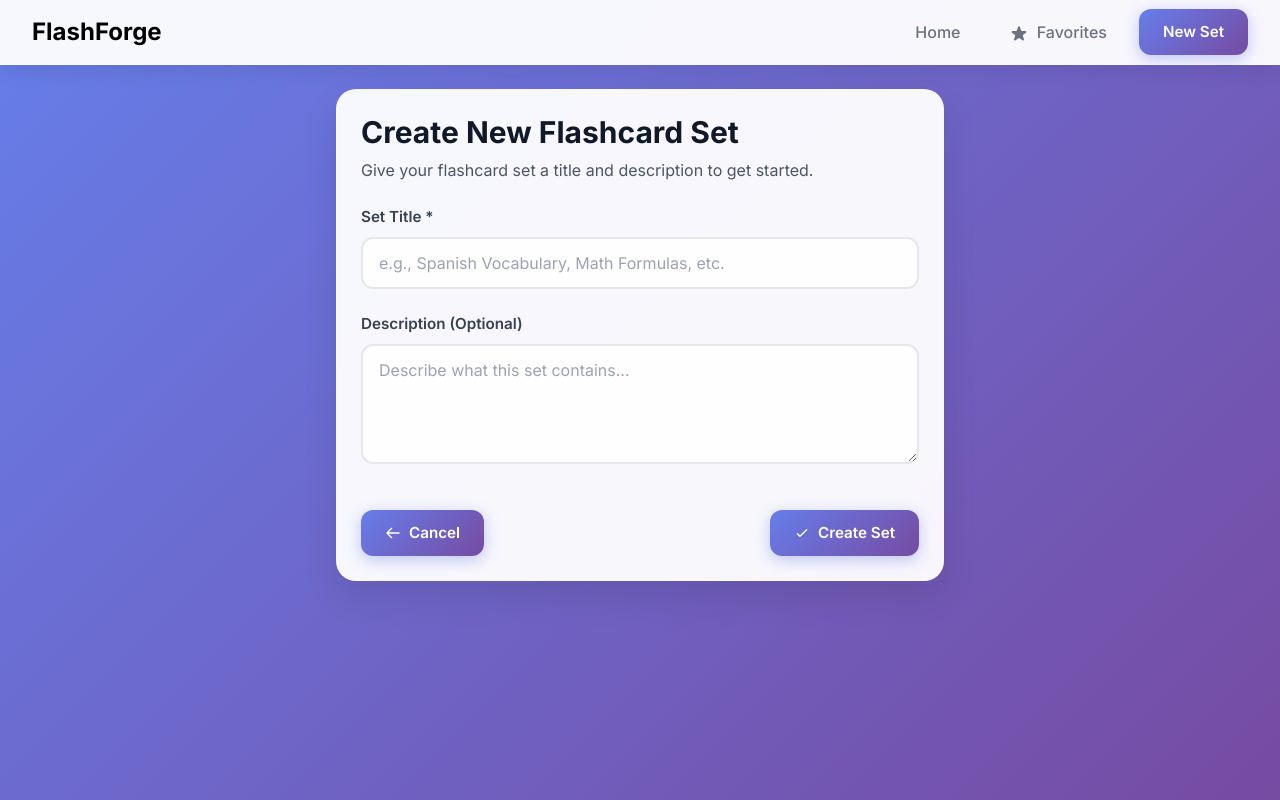
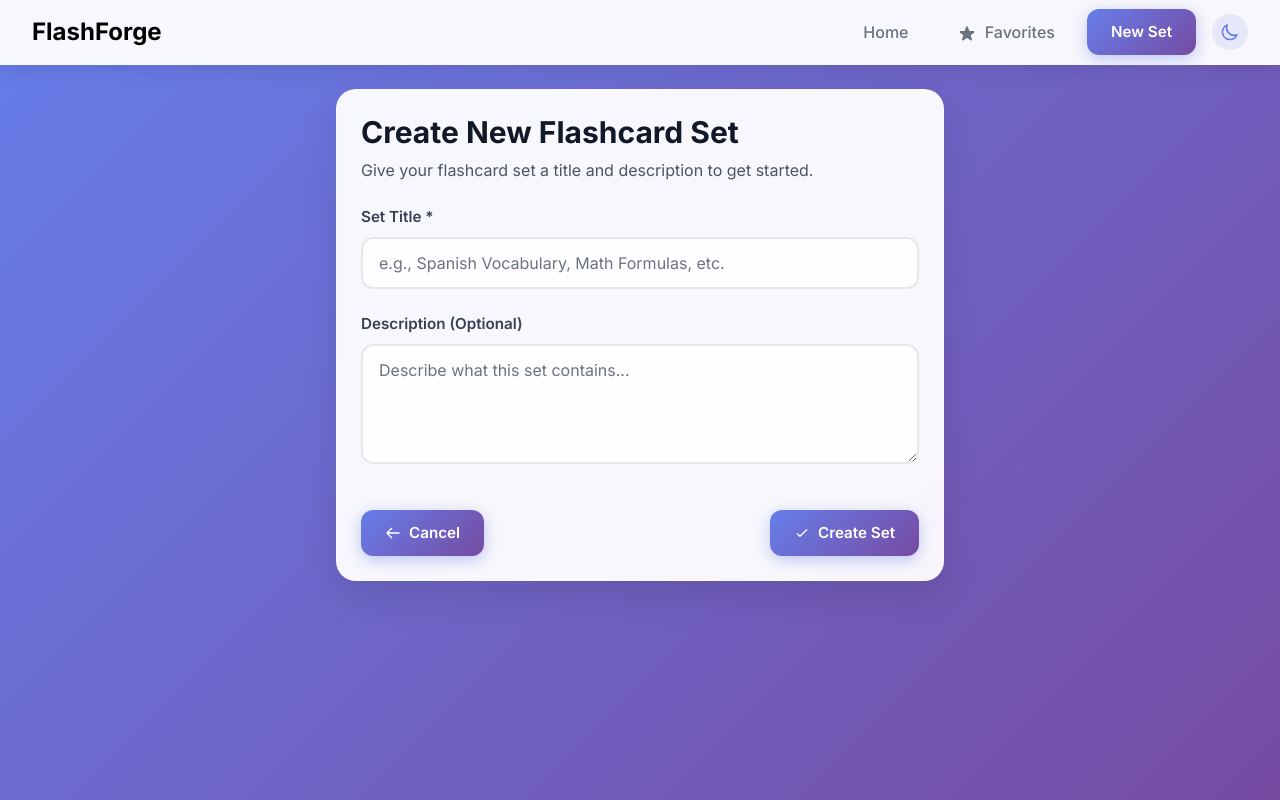
Before and after one commit to NathanielDSmith/Flashforge, a Flask app: page /set/new in a window 1280 px wide. Run offline with Flask 3, Linux system fonts and the light colour scheme; some libraries are stand-ins or nearby versions.

Commit message:
feat: dark mode with system preference detection
- data-theme attribute on <html> drives a full set of CSS custom properties
- Applied before first paint to avoid flash of wrong theme
- Auto-detects system preference (prefers-color-scheme) on first visit
- Moon/sun toggle button in the nav bar persists choice to localStorage
- Covers body, cards, header, forms, search bar, study controls

Co-Authored-By: Claude Sonnet 4.6 <noreply@anthropic.com>

```diff
--- a/static/css/flashcard.css
+++ b/static/css/flashcard.css
@@ -11,11 +11,42 @@
     --shadow-light: 0 8px 32px 0 rgba(31, 38, 135, 0.37);
     --shadow-medium: 0 15px 35px rgba(0, 0, 0, 0.1);
     --shadow-heavy: 0 25px 50px rgba(0, 0, 0, 0.15);
+
+    /* Light theme surface tokens */
+    --bg-body: linear-gradient(135deg, #667eea 0%, #764ba2 100%);
+    --bg-card: rgba(255, 255, 255, 0.95);
+    --bg-header: rgba(255, 255, 255, 0.95);
+    --bg-input: rgba(255, 255, 255, 0.9);
+    --text-primary: #111827;
+    --text-secondary: #374151;
+    --text-muted: #6b7280;
+    --border-input: #e5e7eb;
+    --border-input-focus: #667eea;
+    --bg-study-container: rgba(255, 255, 255, 0.95);
+    --bg-study-controls: rgba(255, 255, 255, 0.95);
+    --bg-search-input: rgba(255, 255, 255, 0.95);
+}
+
+[data-theme="dark"] {
+    --bg-body: linear-gradient(135deg, #1a1a2e 0%, #16213e 60%, #0f3460 100%);
+    --bg-card: rgba(30, 30, 50, 0.97);
+    --bg-header: rgba(20, 20, 38, 0.97);
+    --bg-input: rgba(40, 40, 65, 0.9);
+    --text-primary: #f1f5f9;
+    --text-secondary: #cbd5e1;
+    --text-muted: #94a3b8;
+    --border-input: #334155;
+    --border-input-focus: #818cf8;
+    --bg-study-container: rgba(30, 30, 50, 0.97);
+    --bg-study-controls: rgba(20, 20, 38, 0.97);
+    --bg-search-input: rgba(30, 30, 50, 0.97);
+    --shadow-medium: 0 15px 35px rgba(0, 0, 0, 0.4);
+    --shadow-heavy: 0 25px 50px rgba(0, 0, 0, 0.5);
 }
 
 /* Global Styles */
 body {
-    background: linear-gradient(135deg, #667eea 0%, #764ba2 100%);
+    background: var(--bg-body);
     min-height: 100vh;
     font-family: 'Inter', -apple-system, BlinkMacSystemFont, 'Segoe UI', Roboto, sans-serif;
 }
@@ -361,25 +392,30 @@ a.btn, button.btn, .btn {
     display: block;
     margin-bottom: 0.5rem;
     font-weight: 600;
-    color: #374151;
+    color: var(--text-secondary);
     font-size: 0.95rem;
 }
 
 .form-input {
     width: 100%;
     padding: 0.75rem 1rem;
-    border: 2px solid #e5e7eb;
+    border: 2px solid var(--border-input);
     border-radius: 12px;
     font-size: 1rem;
     transition: all 0.3s ease;
-    background: rgba(255, 255, 255, 0.9);
+    background: var(--bg-input);
+    color: var(--text-primary);
 }
 
 .form-input:focus {
     outline: none;
-    border-color: #667eea;
-    box-shadow: 0 0 0 3px rgba(102, 126, 234, 0.1);
+    border-color: var(--border-input-focus);
+    box-shadow: 0 0 0 3px rgba(102, 126, 234, 0.15);
     transform: translateY(-1px);
+}
+
+.form-input::placeholder {
+    color: var(--text-muted);
 }
 
 .form-textarea {
@@ -423,6 +459,38 @@ a.btn, button.btn, .btn {
     -webkit-text-fill-color: transparent;
     background-clip: text;
     font-weight: 800;
+}
+
+/* Dark mode toggle button */
+.dark-mode-toggle {
+    display: inline-flex;
+    align-items: center;
+    justify-content: center;
+    width: 2.25rem;
+    height: 2.25rem;
+    border-radius: 50%;
+    border: none;
+    background: rgba(102, 126, 234, 0.12);
+    color: #667eea;
+    cursor: pointer;
+    transition: background 0.2s, transform 0.2s;
+    flex-shrink: 0;
+}
+
+.dark-mode-toggle:hover {
+    background: rgba(102, 126, 234, 0.22);
+    transform: rotate(15deg);
+}
+
+/* Show sun in dark mode, moon in light mode */
+[data-theme="light"] .icon-sun { display: none; }
+[data-theme="dark"]  .icon-moon { display: none; }
+[data-theme="dark"]  .dark-mode-toggle {
+    background: rgba(255, 255, 255, 0.12);
+    color: #e2e8f0;
+}
+[data-theme="dark"]  .dark-mode-toggle:hover {
+    background: rgba(255, 255, 255, 0.22);
 }
 
 /* Enhanced Navigation */
--- a/templates/base.html
+++ b/templates/base.html
@@ -1,6 +1,15 @@
 <!DOCTYPE html>
-<html lang="en">
+<html lang="en" data-theme="light">
 <head>
+<script>
+    // Apply before first paint to avoid flash
+    (function() {
+        var saved = localStorage.getItem('ff-theme');
+        if (saved === 'dark' || (!saved && window.matchMedia('(prefers-color-scheme: dark)').matches)) {
+            document.documentElement.setAttribute('data-theme', 'dark');
+        }
+    })();
+</script>
     <meta charset="UTF-8">
     <meta name="viewport" content="width=device-width, initial-scale=1.0">
     <title>{% block title %}FlashForge{% endblock %}</title>
--- a/templates/partials/navigation.html
+++ b/templates/partials/navigation.html
@@ -19,7 +19,34 @@
                 <a href="{{ url_for('new_set') }}" class="btn">
                     New Set
                 </a>
+                <button id="darkModeToggle" class="dark-mode-toggle" aria-label="Toggle dark mode" title="Toggle dark mode">
+                    <!-- Sun icon (shown in dark mode) -->
+                    <svg class="icon-sun w-5 h-5" fill="none" stroke="currentColor" viewBox="0 0 24 24">
+                        <path stroke-linecap="round" stroke-linejoin="round" stroke-width="2" d="M12 3v1m0 16v1m9-9h-1M4 12H3m15.364-6.364l-.707.707M6.343 17.657l-.707.707M17.657 17.657l-.707-.707M6.343 6.343l-.707-.707M12 7a5 5 0 100 10A5 5 0 0012 7z"/>
+                    </svg>
+                    <!-- Moon icon (shown in light mode) -->
+                    <svg class="icon-moon w-5 h-5" fill="none" stroke="currentColor" viewBox="0 0 24 24">
+                        <path stroke-linecap="round" stroke-linejoin="round" stroke-width="2" d="M20.354 15.354A9 9 0 018.646 3.646 9.003 9.003 0 0012 21a9.003 9.003 0 008.354-5.646z"/>
+                    </svg>
+                </button>
             </div>
         </div>
     </div>
 </nav>
+
+<script>
+(function () {
+    var btn = document.getElementById('darkModeToggle');
+    if (!btn) return;
+
+    function applyTheme(theme) {
+        document.documentElement.setAttribute('data-theme', theme);
+        localStorage.setItem('ff-theme', theme);
+    }
+
+    btn.addEventListener('click', function () {
+        var current = document.documentElement.getAttribute('data-theme');
+        applyTheme(current === 'dark' ? 'light' : 'dark');
+    });
+})();
+</script>
```
Also changed, not shown: other parts of static/css/flashcard.css (+24 -7 lines).
